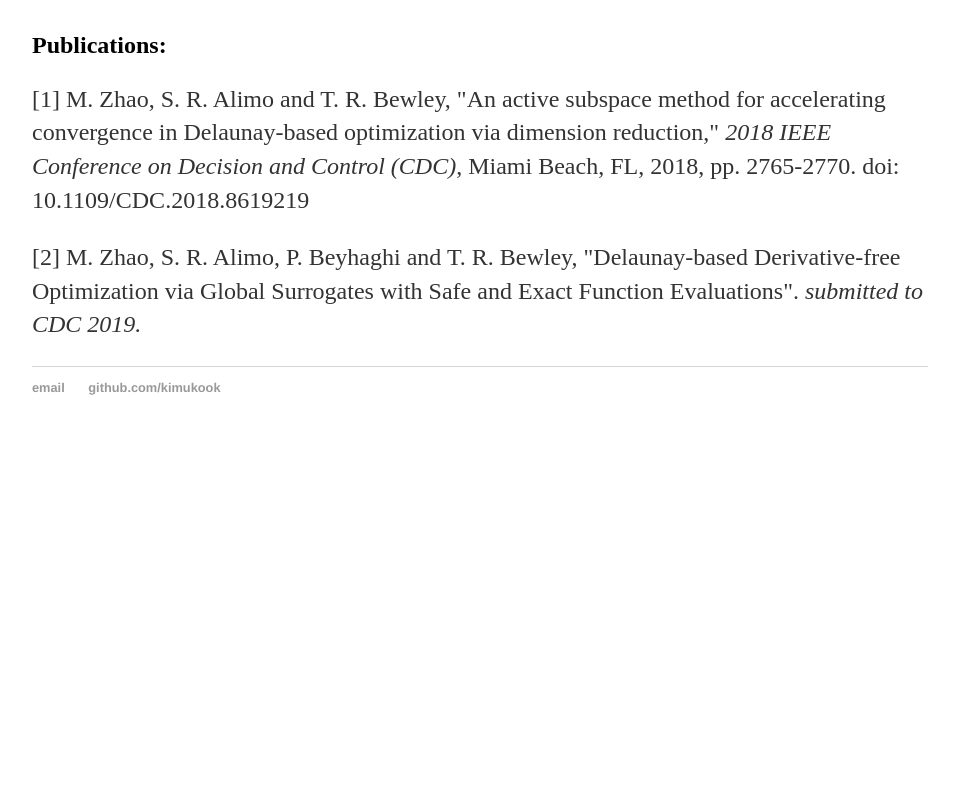
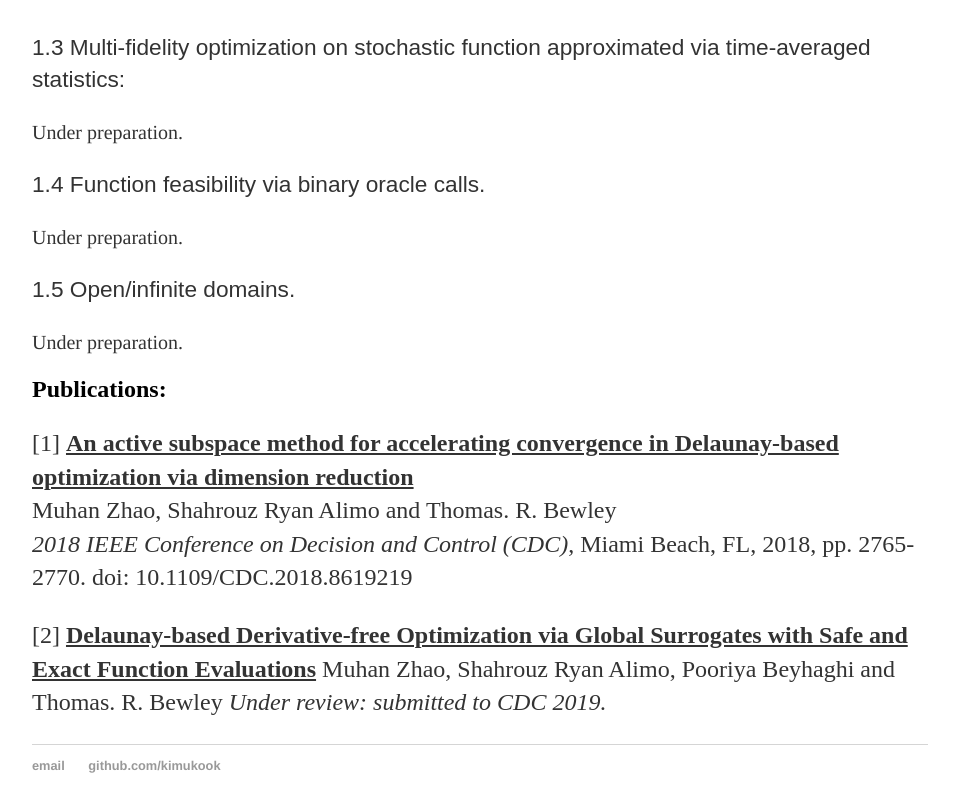
Before and after one commit to kimukook/kimukook.github.io, a Jekyll site: the page built from research/index.html, in a window 1280 px wide and 1400 px high, scrolled down 1250 px. Shown: the part 567-1379 px from the top of the window, without its empty margins (160-1119 px from the left). Built offline with Jekyll 4.4.1, drawn with Linux system fonts in a browser that asks for light colours; before the commit the page ends 2272 px from its top, so only the background shows below that.

Commit message:
Update index.html

```diff
--- a/research/index.html
+++ b/research/index.html
@@ -25,7 +25,17 @@ title: Research
 		As to the best knowledge of authors, S-DOGS is the very first safe learning data-driven algorithm that does not rely on Gaussian processes.</p>
 	<p style="font-family: Times; font-size: 15pt;"> To demonstrate the efficiency, S-DOGS is applied to optimize the parameters of the nonlinear control problem of quadrotor trajectory following test case.</p>
    	<p align="center"><img src="quadrotor_trajectory.eps" width="750" height="500"></p>
+	<p style="font-family: Arial; font-size: 17pt;"> 1.3 Multi-fidelity optimization on stochastic function approximated via time-averaged statistics:</p>
+	<p style="font-family: Times; font-size: 15pt;"> Under preparation.</p>
+	<p style="font-family: Arial; font-size: 17pt;"> 1.4 Function feasibility via binary oracle calls.</p>
+	<p style="font-family: Times; font-size: 15pt;"> Under preparation.</p>
+	<p style="font-family: Arial; font-size: 17pt;"> 1.5 Open/infinite domains.</p>
+	<p style="font-family: Times; font-size: 15pt;"> Under preparation.</p>
 	<h2> Publications: </h2>
-	<p> [1] M. Zhao, S. R. Alimo and T. R. Bewley, "An active subspace method for accelerating convergence in Delaunay-based optimization via dimension reduction," <i>2018 IEEE Conference on Decision and Control (CDC)</i>, Miami Beach, FL, 2018, pp. 2765-2770. doi: 10.1109/CDC.2018.8619219 </p>
-	<p> [2] M. Zhao, S. R. Alimo, P. Beyhaghi and T. R. Bewley, "Delaunay-based Derivative-free Optimization via Global Surrogates with Safe and Exact Function Evaluations". <i> submitted to CDC 2019. </i> </p>
+	<p> [1] <b><u> An active subspace method for accelerating convergence in Delaunay-based optimization via dimension reduction</u></b>
+		<br> Muhan Zhao, Shahrouz Ryan Alimo and Thomas. R. Bewley
+		<br> <i>2018 IEEE Conference on Decision and Control (CDC)</i>, Miami Beach, FL, 2018, pp. 2765-2770. doi: 10.1109/CDC.2018.8619219 </p>
+	<p> [2] <b><u> Delaunay-based Derivative-free Optimization via Global Surrogates with Safe and Exact Function Evaluations</u></b>
+		Muhan Zhao, Shahrouz Ryan Alimo, Pooriya Beyhaghi and Thomas. R. Bewley
+		<i> Under review: submitted to CDC 2019. </i> </p>
 </div><!-- /.blurb -->
```
